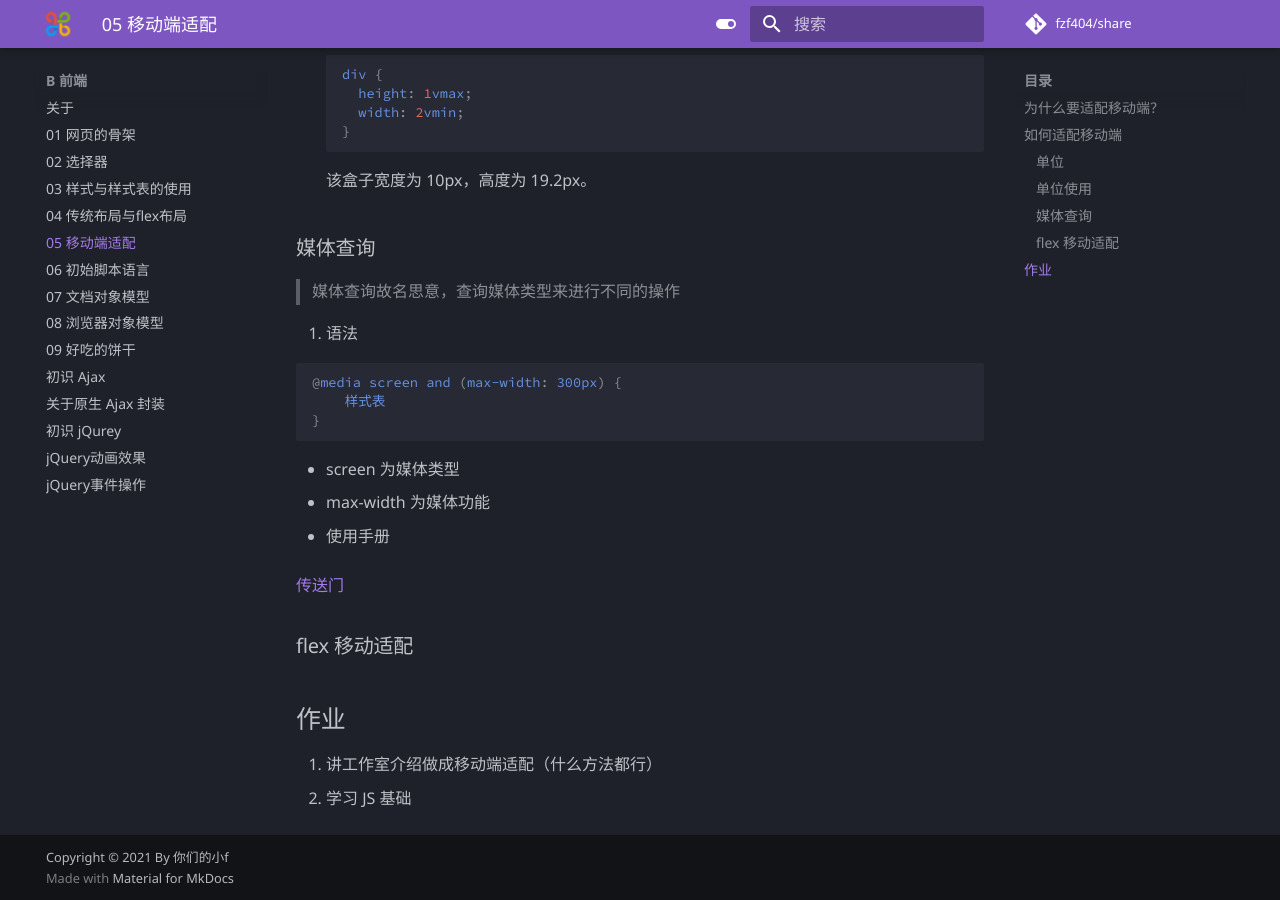
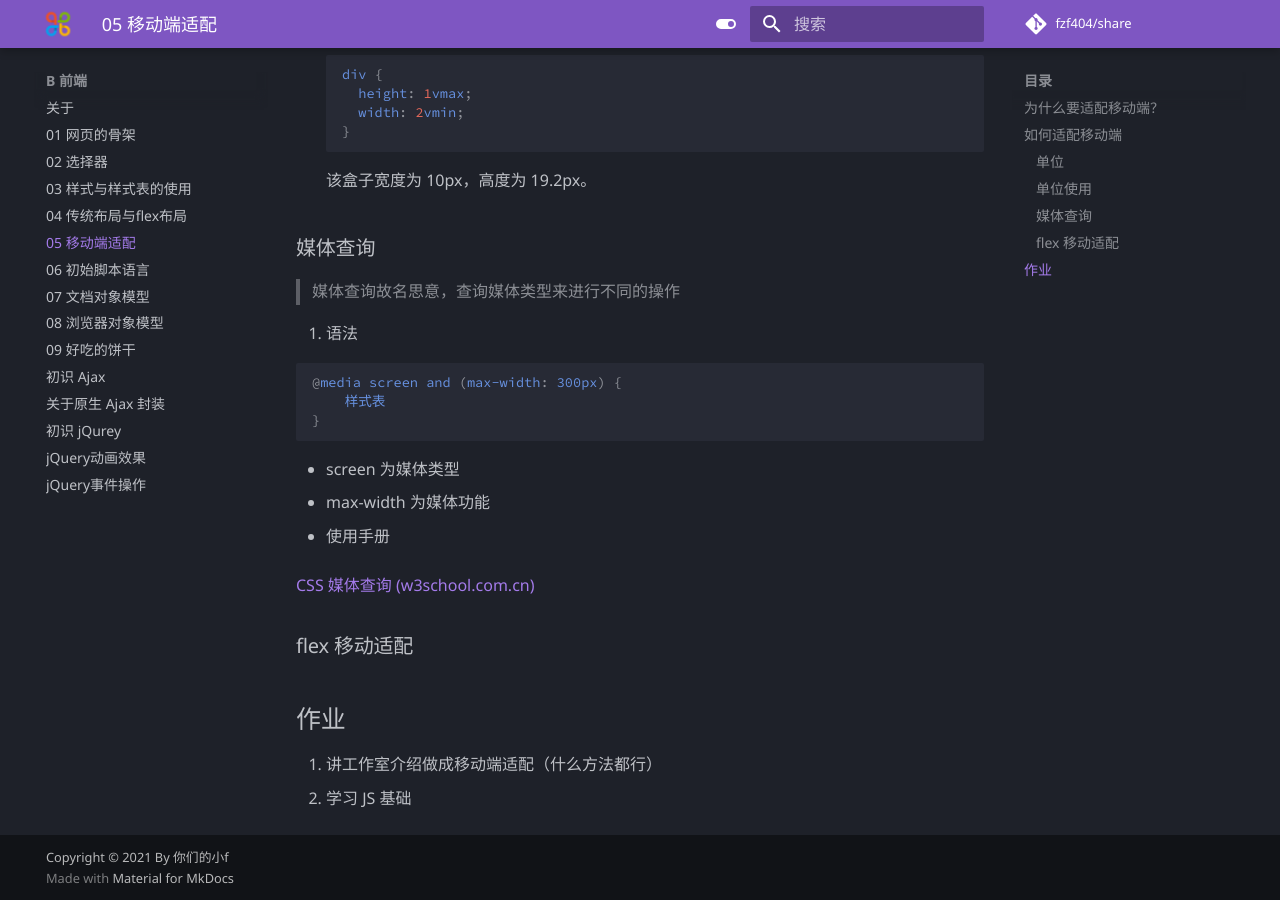
Before and after one commit to fzf404/share, an MkDocs documentation site: the page built from docs/B-前端/05-移动端适配.md, in a window 1280 px wide and 900 px high, scrolled down 2529 px. Built offline with MkDocs 1.6.1 and Material for MkDocs 9.7.7, drawn with Linux system fonts in a browser that asks for light colours; comment, search, counter and statistics services are not loaded.

Commit message:
fix: w3c relative link

```diff
--- a/docs/B-前端/05-移动端适配.md
+++ b/docs/B-前端/05-移动端适配.md
@@ -140,7 +140,7 @@
 
 2. 使用手册
 
-   [传送门]([CSS 媒体查询 (w3school.com.cn)](https://www.w3school.com.cn/css/css3_mediaqueries.asp))
+   [CSS 媒体查询 (w3school.com.cn)](https://www.w3school.com.cn/css/css3_mediaqueries.asp)
 
 ### flex 移动适配
 
```
